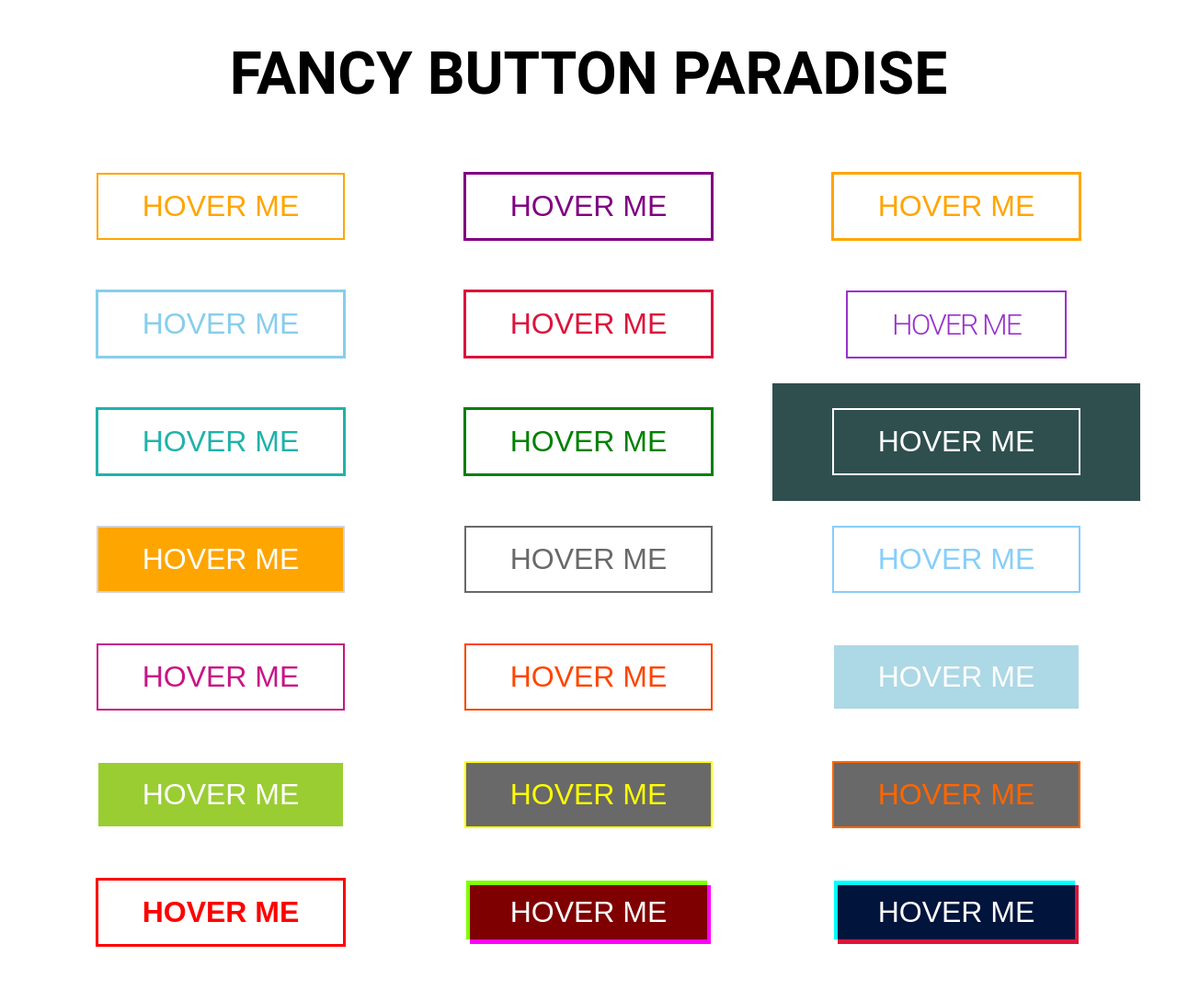
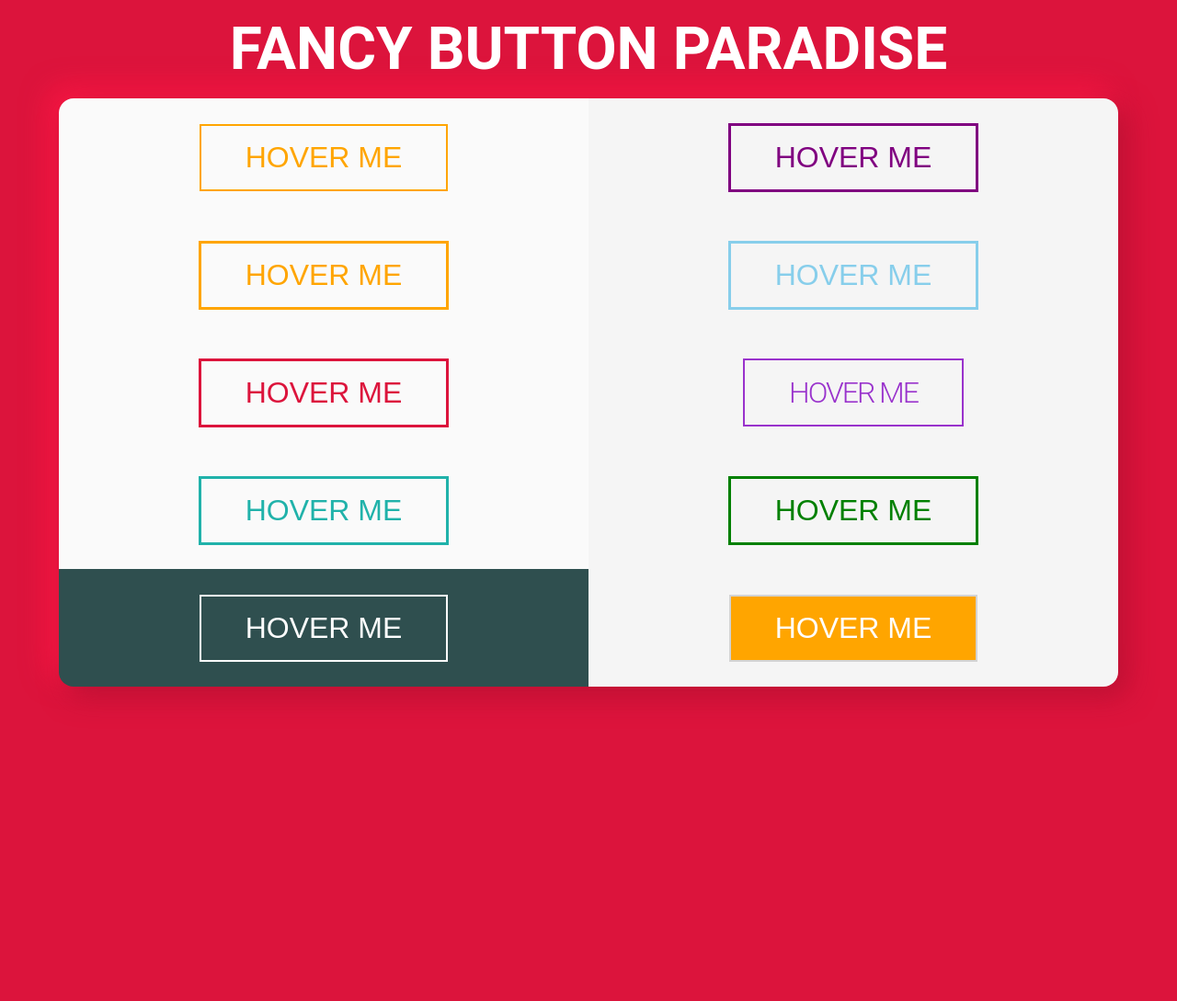
Before and after one commit to erik-lindner/crazy_button_paradise, a plain HTML site: page index.html in a window 1280 px wide. Shown: the whole page at 92% size. After the commit the page ends 800 px from the top, so only its background shows below. Drawn offline with Linux system fonts and the light colour scheme.

Commit message:
Add files via upload

```diff
--- a/buttonParadise.css
+++ b/buttonParadise.css
@@ -1,29 +1,47 @@
 body {
   font-family: sans-serif;
+  margin: 0;
+  background-color: crimson;
 }
 
 h1 {
   text-align: center;
   font-size: 4rem;
   font-family: 'roboto';
+  color: white;
+  margin: 0;
+  padding: 1rem 0;
 }
 
 .paradiseWrapper {
   display: flex;
-  justify-content: space-around;
+  justify-content: center;
   flex-wrap: wrap;
-  margin: 2rem;
+  overflow: scroll;
+  height: 80vh;
+  width: 90vw;
+  margin: auto;
+  border-radius: 1rem;
+  box-shadow: 10px 10px 30px #bb1133, -10px -10px 30px #fd1745;
 }
 
 .paradiseWrapper>div {
   flex-basis: 25rem;
   height: 8rem;
-  flex-grow: 0;
+  flex-grow: 1;
   flex-shrink: 0;
   text-align: center;
   display: flex;
   justify-content: center;
   align-items: center;
+}
+
+.paradiseWrapper>div:nth-of-type(odd) {
+  background-color: rgb(250, 250, 250);
+}
+
+.paradiseWrapper>div:nth-of-type(even) {
+  background-color: rgb(245, 245, 245);
 }
 
 button {
```
Also changed, not shown: index.html (line endings or trailing spaces).
